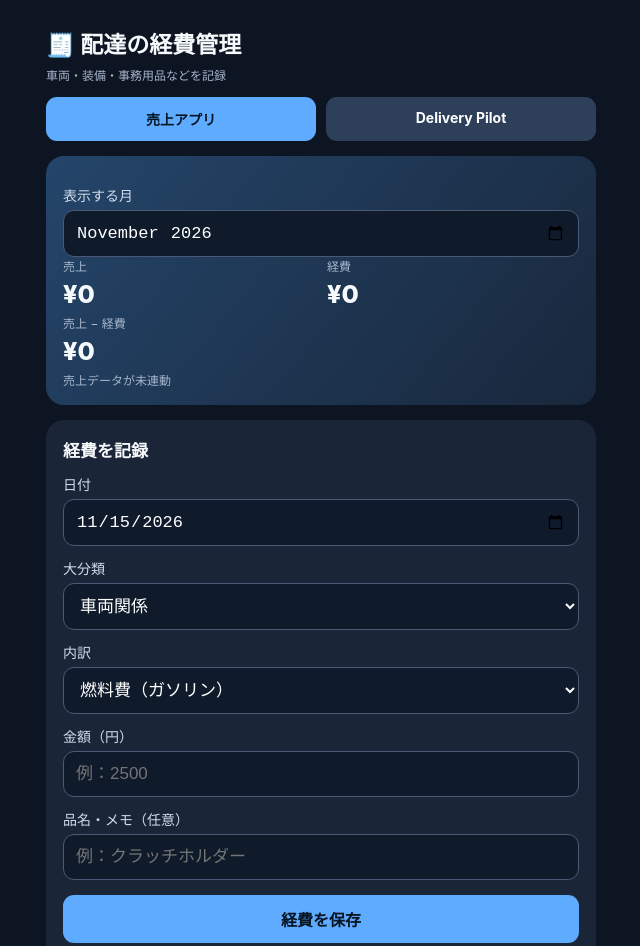
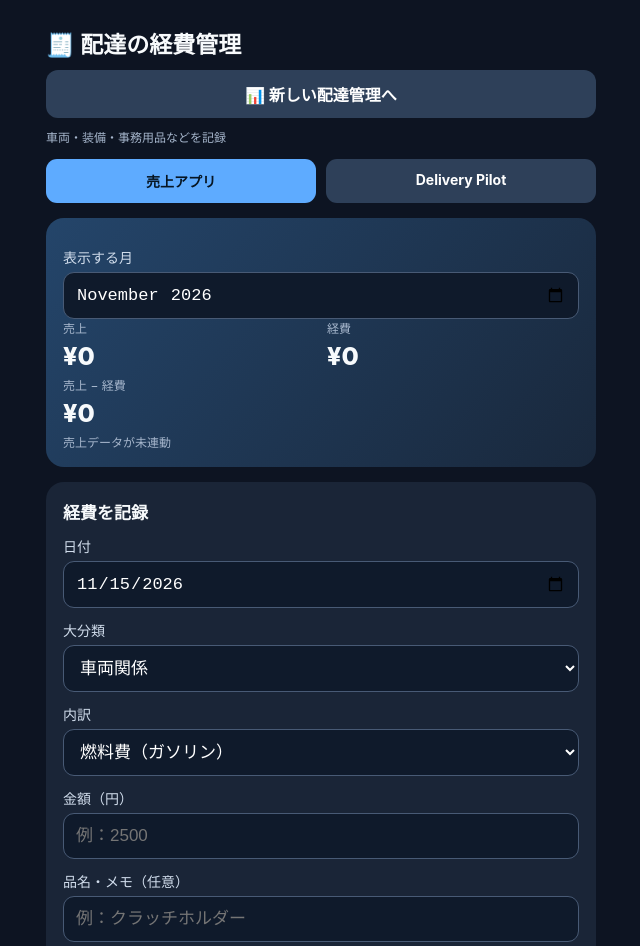
Before and after one commit to t2tetsuya/delivery-pilot, a plain HTML site: page expenses/index.html in a window 1280 px wide. Shown: the top 946 px of the page, without its empty margins (319-959 px from the left). Drawn offline with Linux system fonts and the light colour scheme.

Commit message:
Add navigation to simplified manual-entry dashboard

```diff
--- a/expenses/index.html
+++ b/expenses/index.html
@@ -1,7 +1,7 @@
 <!doctype html>
 <html lang="ja"><head><meta charset="utf-8"><meta name="viewport" content="width=device-width,initial-scale=1"><meta name="apple-mobile-web-app-capable" content="yes"><meta name="apple-mobile-web-app-title" content="配達経費"><meta name="theme-color" content="#101827"><title>配達経費</title><style>
 *{box-sizing:border-box}body{margin:0;background:#0d1422;color:#f7fafc;font-family:-apple-system,BlinkMacSystemFont,"Hiragino Kaku Gothic ProN",sans-serif}main{max-width:580px;margin:auto;padding:20px 15px 80px}h1{font-size:23px;margin:6px 0}h2{font-size:17px;margin:0 0 12px}.muted{color:#a6b6cc}.mini{font-size:12px}.card{background:#1a2537;border-radius:18px;padding:17px;margin:15px 0}.row{display:grid;grid-template-columns:1fr 1fr;gap:12px}.stat{font-size:25px;font-weight:800;margin:5px 0}label{display:block;color:#d0dceb;font-size:14px;margin:12px 0 5px}input,select{width:100%;background:#0f1a2b;color:#fff;border:1px solid #485a75;border-radius:11px;padding:12px;font-size:17px}button,.nav{background:#5eabff;color:#061523;border:0;border-radius:11px;font-weight:700;font-size:16px;padding:12px;text-align:center;cursor:pointer}.full{width:100%;margin-top:15px}.sub{background:#2e4059;color:white}.item{display:flex;align-items:center;justify-content:space-between;border-top:1px solid #34435b;padding:12px 0;gap:8px}.item:first-child{border:0}.del{background:#5e3545;color:white;padding:7px 10px;font-size:13px}.navs{display:grid;grid-template-columns:1fr 1fr;gap:10px;margin:14px 0}.nav{text-decoration:none;font-size:14px}.hero{background:linear-gradient(130deg,#24456a,#19283c)}.error{color:#ffbdaf}.ok{color:#8ce4bf}
-</style></head><body><main><h1>🧾 配達の経費管理</h1><div class="muted mini">車両・装備・事務用品などを記録</div><div class="navs"><a class="nav" href="../sales/">売上アプリ</a><a class="nav sub" href="../">Delivery Pilot</a></div>
+</style></head><body><main><h1>🧾 配達の経費管理</h1><div style="margin:10px 0"><a href="../manage/" style="display:block;background:#2e4059;color:white;text-decoration:none;text-align:center;border-radius:12px;padding:12px;font-weight:700">📊 新しい配達管理へ</a></div><div class="muted mini">車両・装備・事務用品などを記録</div><div class="navs"><a class="nav" href="../sales/">売上アプリ</a><a class="nav sub" href="../">Delivery Pilot</a></div>
 <div class="card hero"><label>表示する月</label><input id="month" type="month"><div class="row"><div><div class="muted mini">売上</div><div id="sales" class="stat">¥0</div></div><div><div class="muted mini">経費</div><div id="spent" class="stat">¥0</div></div></div><div class="muted mini">売上 − 経費</div><div id="profit" class="stat">¥0</div><div id="salesStatus" class="muted mini"></div></div>
 <div class="card"><h2>経費を記録</h2><label>日付</label><input type="date" id="day"><label>大分類</label><select id="category"></select><label>内訳</label><select id="detail"></select><label>金額（円）</label><input type="number" id="amount" inputmode="numeric" min="1" placeholder="例：2500"><label>品名・メモ（任意）</label><input id="note" maxlength="100" placeholder="例：クラッチホルダー"><button id="save" class="full">経費を保存</button><div id="message" class="muted mini" style="margin-top:10px"></div></div>
 <div class="card"><h2>分類別の合計</h2><div id="groups"></div></div>
```
